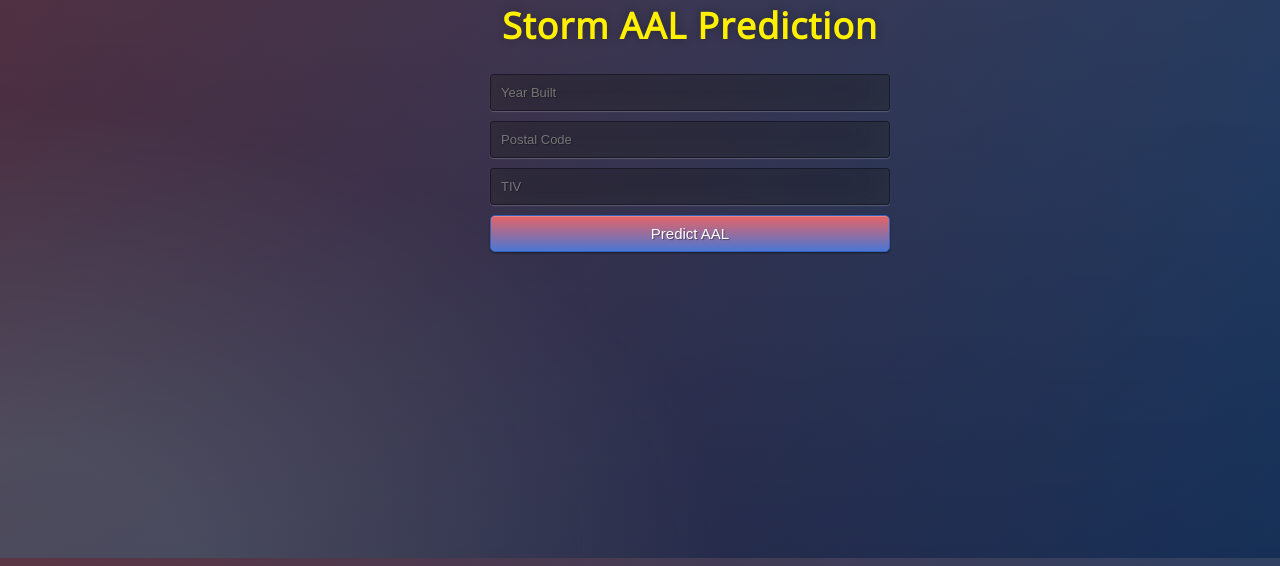
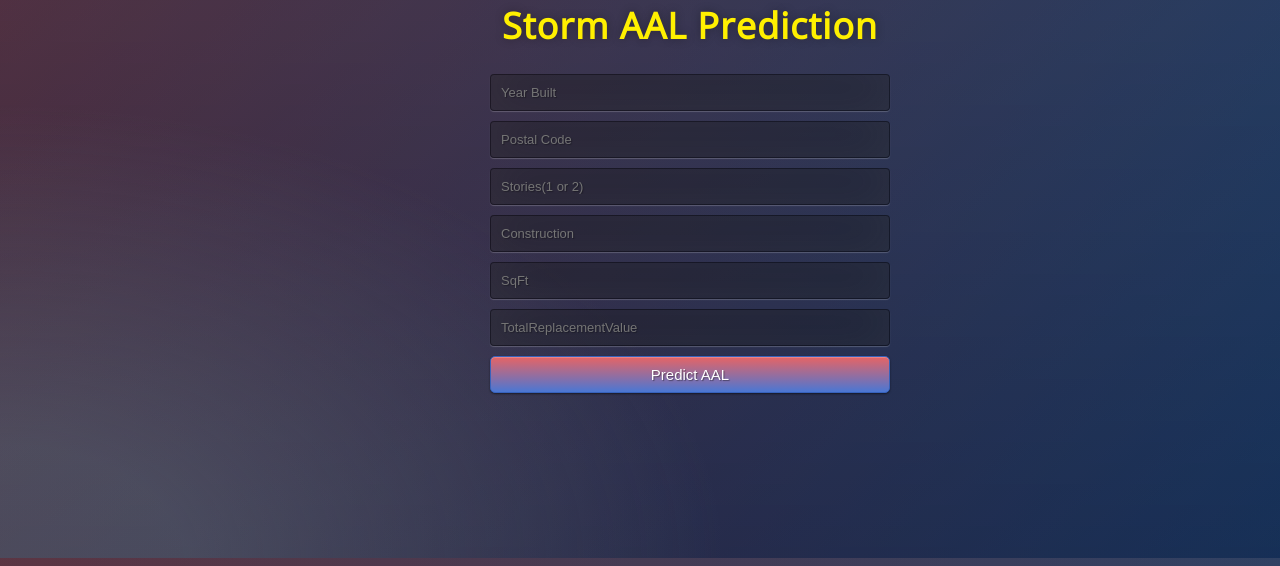
Before and after one commit to wlreardon/CatModelApp, a Flask app: page / in a window 1280 px wide. Shown: the part 242-808 px from the top of the page. Run offline with Flask 2, Linux system fonts and the light colour scheme; parts of the project's set-up code (start-up, migrations or seed data) failed here and were passed over.

Commit message:
Update index.html

```diff
--- a/templates/index.html
+++ b/templates/index.html
@@ -18,9 +18,12 @@
 
      <!-- Main Input For Receiving Query to our ML -->
     <form action="{{ url_for('predict')}}"method="post">
-    	<input type="text" name="Year Built" placeholder="Year Built" required="required" />
-        <input type="text" name="Postal Code" placeholder="Postal Code" required="required" />
-        <input type="text" name="TotalReplacementValue" placeholder="TIV" required="required" />
+    	<input type="text" name="YearBuilt" placeholder="Year Built" required="required" />
+        <input type="text" name="PostalCode" placeholder="Postal Code" required="required" />
+    	<input type="text" name="Stories" placeholder="Stories(1 or 2)" required="required" />
+        <input type="text" name="AIRConstruction" placeholder="Construction" required="required" />
+        <input type="text" name="SqFt" placeholder="SqFt" required="required" />
+        <input type="text" name="TotalReplacementValue" placeholder="TotalReplacementValue" required="required" />
 
         <button type="submit" class="btn btn-primary btn-block btn-large">Predict AAL</button>
     </form>
```
